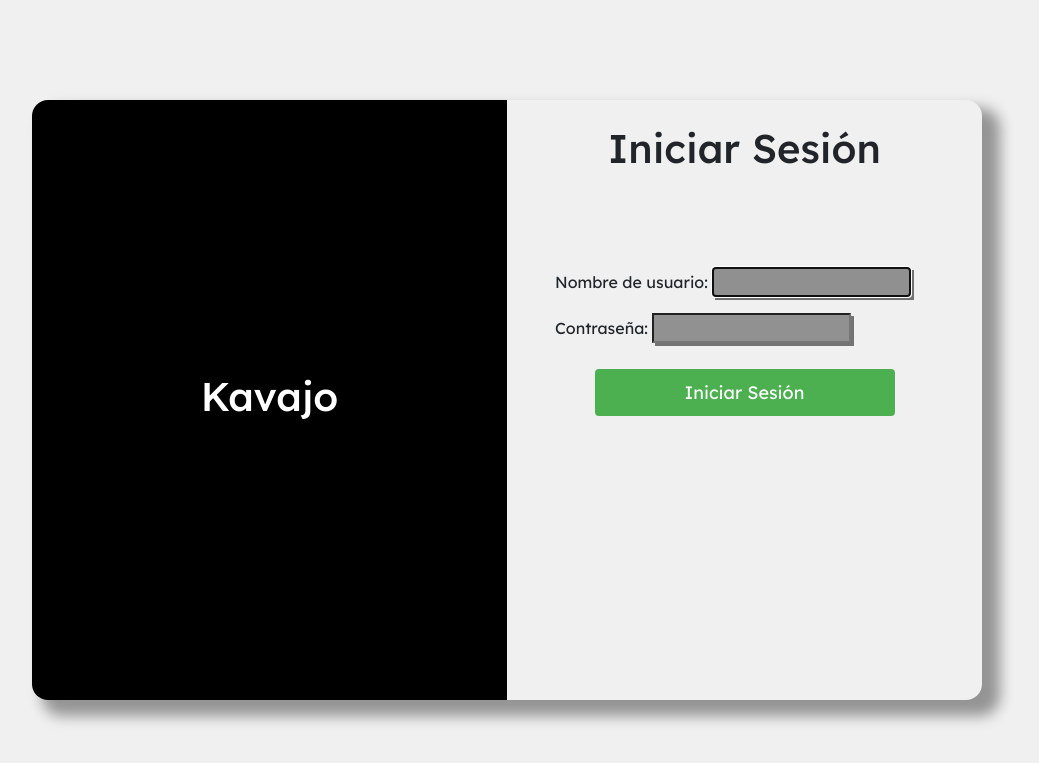
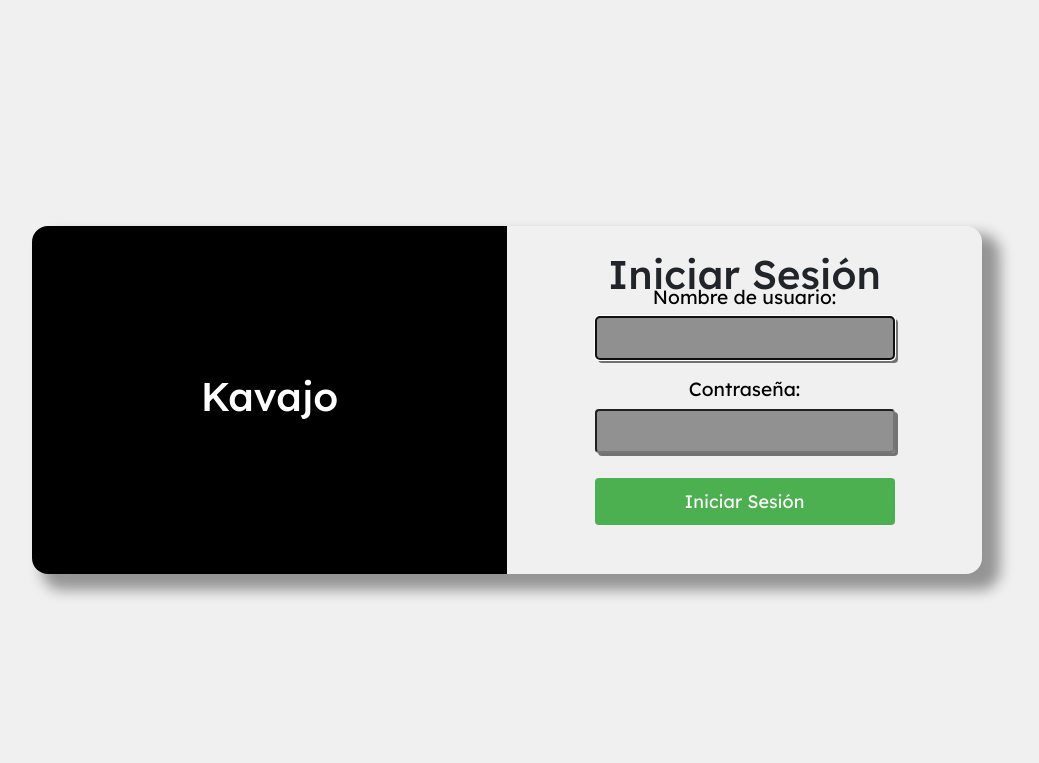
Before and after one commit to OscarNR7/CRM, a Django app: page / in a window 1280 px wide. Shown: the top 763 px of the page, without its empty margins (133-1172 px from the left). Run offline with Django 5.2, Linux system fonts and the light colour scheme.

Commit message:
Finalizacion Login

```diff
--- a/usuarios/static/css/login.css
+++ b/usuarios/static/css/login.css
@@ -23,7 +23,6 @@
 .center-div {
   color: white;
   width: 80vw; /* Ancho basado en el viewport */
-  height: 52vw; /* Altura proporcionada al ancho */
   max-width: 950px; /* Máximo ancho para pantallas grandes */
   max-height: 600px; /* Máxima altura para pantallas grandes */
   min-width: 450px; /* Mínimo ancho para evitar que se deforme en pantallas pequeñas */
@@ -43,6 +42,19 @@
   align-items: center;
   flex-direction: column;
   justify-content: center;
+}
+
+/* Estilos normales */
+.displayLogo {
+  display: flex;
+  flex-direction: row;
+}
+
+/* Estilos cuando la ventana es pequeña */
+@media (max-width: 840px) {
+  .displayLogo {
+    display: none;
+  }
 }
 
 .loginForm {
@@ -101,7 +113,7 @@
     align-items: center;
 }
 
-.logF form p {
+.logF p {
   display: flex;
   flex-direction: column;
   margin-bottom: 15px;
@@ -110,7 +122,7 @@
 }
 
 /* Etiquetas y campos de entrada */
-.logF form label {
+.logF label {
     font-size: larger;
     margin-bottom: 5px;
     color: #000000;
@@ -120,11 +132,12 @@
     background: #696969b3;
     box-shadow: 3px 3px #00000085;
     text-decoration: none;
+    text-wrap: nowrap;
 }
 
 
-.logF form input[type="text"],
-.logF form input[type="password"] {
+.logF input[type="text"],
+.logF input[type="password"] {
     width: 100%;
     max-width: 300px;
     padding: 8px;
--- a/usuarios/templates/layouts/login_base.html
+++ b/usuarios/templates/layouts/login_base.html
@@ -39,7 +39,7 @@
   <body>
     <div class="container">
       <div class="center-div rounded-4">
-        <div class="container-fluid bg-black rounded-start-4 d-flex flex-row justify-content-center align-items-center">
+        <div class="container-fluid bg-black rounded-start-4 displayLogo justify-content-center align-items-center">
           <h1>Kavajo</h1>
         </div>
         <div class="container-fluid text-dark">
--- a/usuarios/templates/login/signin.html
+++ b/usuarios/templates/login/signin.html
@@ -12,7 +12,7 @@
             <i class="fa-regular fa-circle-user fa-10x text-black"></i>
         </div>
         <div class="container-fluid h-50 d-flex align-items-center">
-            <form method="post" class="container-fluid d-flex flex-column">
+            <form method="post" class="container-fluid d-flex flex-column logF">
                 {% csrf_token %}
                 {% if messages %}
                     <div class="alert alert-danger" role="alert">
```
